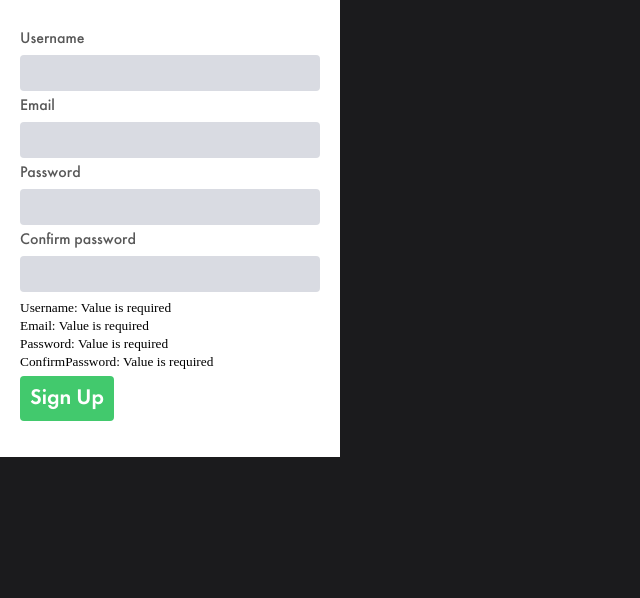
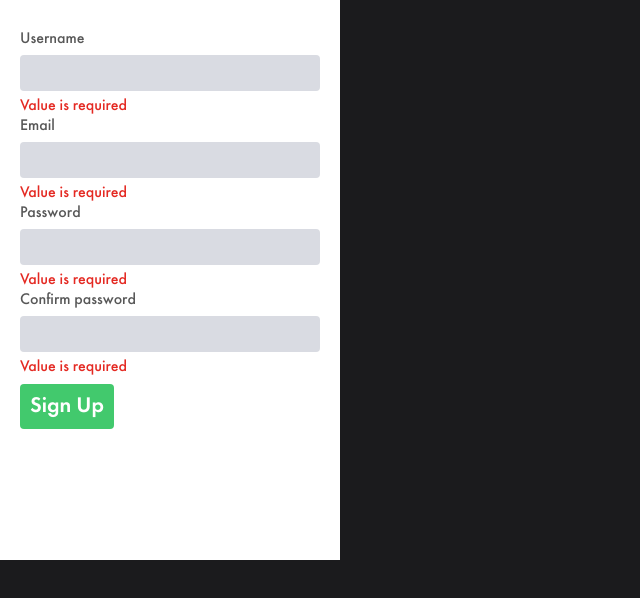
Before and after one commit to Windows-Explorer/jshop, a Vue app in the folder frontend/: page / in a window 1280 px wide. Shown: the top 598 px of the page, without its empty margins (0-640 px from the left). Built offline with nearby package versions, Linux system fonts and the light colour scheme; what vuex-module-decorators would draw is missing.

Commit message:
Changed validation errors position

```diff
--- a/frontend/src/components/SignUpForm.vue
+++ b/frontend/src/components/SignUpForm.vue
@@ -2,21 +2,35 @@
     <div class="form">
         <span class="input-label">Username</span>
         <input v-model="user.username" type="text">
+        <transition name="validation-error-transition">
+            <span class="validation-error" v-if="validator.username.$errors.length > 0">
+                {{ validator.username.$errors[0].$message }}
+            </span>
+        </transition>
 
         <span class="input-label">Email</span>
         <input v-model="user.email" type="email">
+        <transition name="validation-error-transition">
+            <span class="validation-error" v-if="validator.email.$errors.length > 0">
+                {{ validator.email.$errors[0].$message }}
+            </span>
+        </transition>
 
         <span class="input-label">Password</span>
         <input v-model="user.password" type="password" minlength="8" maxlength="16">
+        <transition name="validation-error-transition">
+            <span class="validation-error" v-if="validator.password.$errors.length > 0">
+                {{ validator.password.$errors[0].$message }}
+            </span>
+        </transition>
 
         <span class="input-label">Confirm password</span>
         <input v-model="user.confirmPassword" type="password" minlength="8" maxlength="16">
-
-
-        <span class="validation-error" v-for="(error, index) of validator.$errors" :key="index">
-            <small>{{ error.$property.charAt(0).toUpperCase() + error.$property.slice(1) }}: </small>
-            <small>{{ error.$message }}</small>
-        </span>
+        <transition name="validation-error-transition">
+            <span class="validation-error" v-if="validator.confirmPassword.$errors.length > 0">
+                {{ validator.confirmPassword.$errors[0].$message }}
+            </span>
+        </transition>
 
         <button class="button-submit">Sign Up</button>
     </div>
@@ -25,10 +39,10 @@
 <script setup lang="ts">
 
 import { reactive } from "@vue/reactivity"
-import { Store, useStore } from "vuex"
+import { useStore } from "vuex"
 import { useVuelidate } from "@vuelidate/core"
 import { required, email, helpers, minLength, maxLength } from "@vuelidate/validators"
-import { isEmailUnique, isUsernameUnique } from "./validators-unique"
+import { isEmailUnique, isUsernameUnique } from "./validations"
 import { onUpdated } from "vue-demi"
 
 const store = useStore()
@@ -40,8 +54,10 @@ const user = reactive({
     confirmPassword: ""
 })
 
-const confirmPassword = async (value: string) => {
+const confirmPassword = async (value: string, equalTo: string): Promise<Boolean> => {
     if(value === user.password) return true
+
+    return false
 }
 
 const validationRules = {
@@ -71,10 +87,6 @@ const validationRules = {
 
 const validator = useVuelidate(validationRules, user, { $lazy: true })
 
-onUpdated(() => {
-    console.log(user)
-})
-
 validator.value.$validate()
 
 
@@ -87,9 +99,11 @@ validator.value.$validate()
     flex-direction: column;
     align-items: stretch;
     width: 300px;
+    height: 500px;
     padding-block: 30px;
     padding-inline: 20px;
     background-color: white;
+    transition: 0.5s ease;
 }
 
 .form input {
@@ -127,6 +141,7 @@ validator.value.$validate()
     color: white;
     align-self: flex-start;
     cursor: pointer;
+    transition: 0.5s ease;
 }
 
 .form .input-label {
@@ -134,4 +149,28 @@ validator.value.$validate()
     font-family: FuturaMedium;
 }
 
+.validation-error {
+    font-family: FuturaMedium;
+    font-size: 16px;
+    color: rgb(228, 41, 34);
+    display: flex;
+    flex-direction: column;
+    align-items: flex-start;
+    justify-content: flex-start;
+    flex-wrap: nowrap;
+    overflow: hidden;
+    height: 20px;
+}
+
+.validation-error-transition-enter-active, .validation-error-transition-leave-active {
+  transition: 0.5s ease;
+}
+.validation-error-transition-enter-from, .validation-error-transition-leave-to {
+    height: 0;
+}
+
+.validation-error-transition-enter-to, .validation-error-transition-leave-from {
+    height: 20px;
+}
+
 </style>
--- a/frontend/src/components/validators-unique.ts
+++ b/frontend/src/components/validations.ts
@@ -1,11 +1,15 @@
-export const isEmailUnique = async (value: string) => {
+export const isEmailUnique = async (value: string): Promise<Boolean> => {
     if(value === "") return true
     const response = await (await fetch(`http://localhost:3000/unique/email/${value}`)).text()
     if(value != response) return true
+
+    return false
 }
 
-export const isUsernameUnique = async (value: string) => {
+export const isUsernameUnique = async (value: string): Promise<Boolean> => {
     if(value === "") return true
     const response = await (await fetch(`http://localhost:3000/unique/username/${value}`)).text()
     if(value != response) return true
+
+    return false
 }
```
